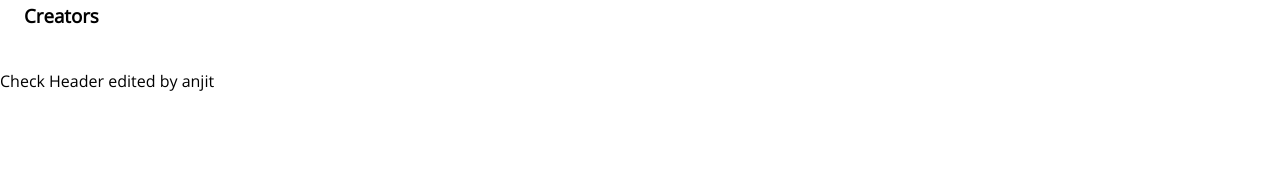
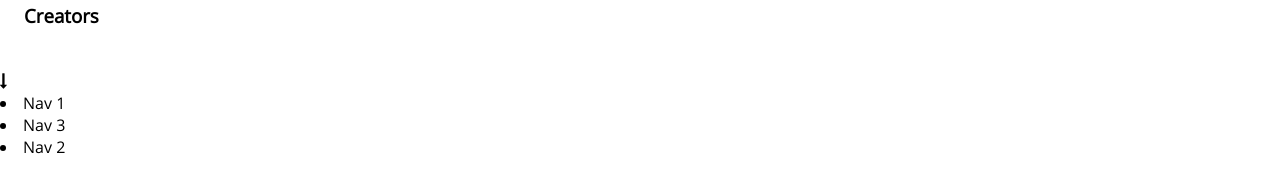
Before and after one commit to sonangrai/reactPrac, a React (Create React App) app: page / in a window 1280 px wide. Shown: the part 623-797 px from the top of the page. Built offline with nearby package versions, Linux system fonts and the light colour scheme.

Commit message:
added menu

```diff
--- a/src/components/Header.js
+++ b/src/components/Header.js
@@ -1,7 +1,13 @@
 import React from "react";
+import Menu from "./MenuComponent/Menu";
 
 const Header = () => {
-  return <div>Check Header edited by anjit</div>;
+  return (
+    <header className="header">
+      <i class="fa fa-long-arrow-down" aria-hidden="true"></i>
+      <Menu />
+    </header>
+  );
 };
 
 export default Header;
--- /dev/null
+++ b/src/components/MenuComponent/Menu.jsx
@@ -0,0 +1,19 @@
+import React from "react";
+
+const Menu = () => {
+  return (
+    <nav className="nav">
+      <li className="nav-link" key="1">
+        Nav 1
+      </li>
+      <li className="nav-link" key="2">
+        Nav 3
+      </li>
+      <li className="nav-link" key="3">
+        Nav 2
+      </li>
+    </nav>
+  );
+};
+
+export default Menu;
```
